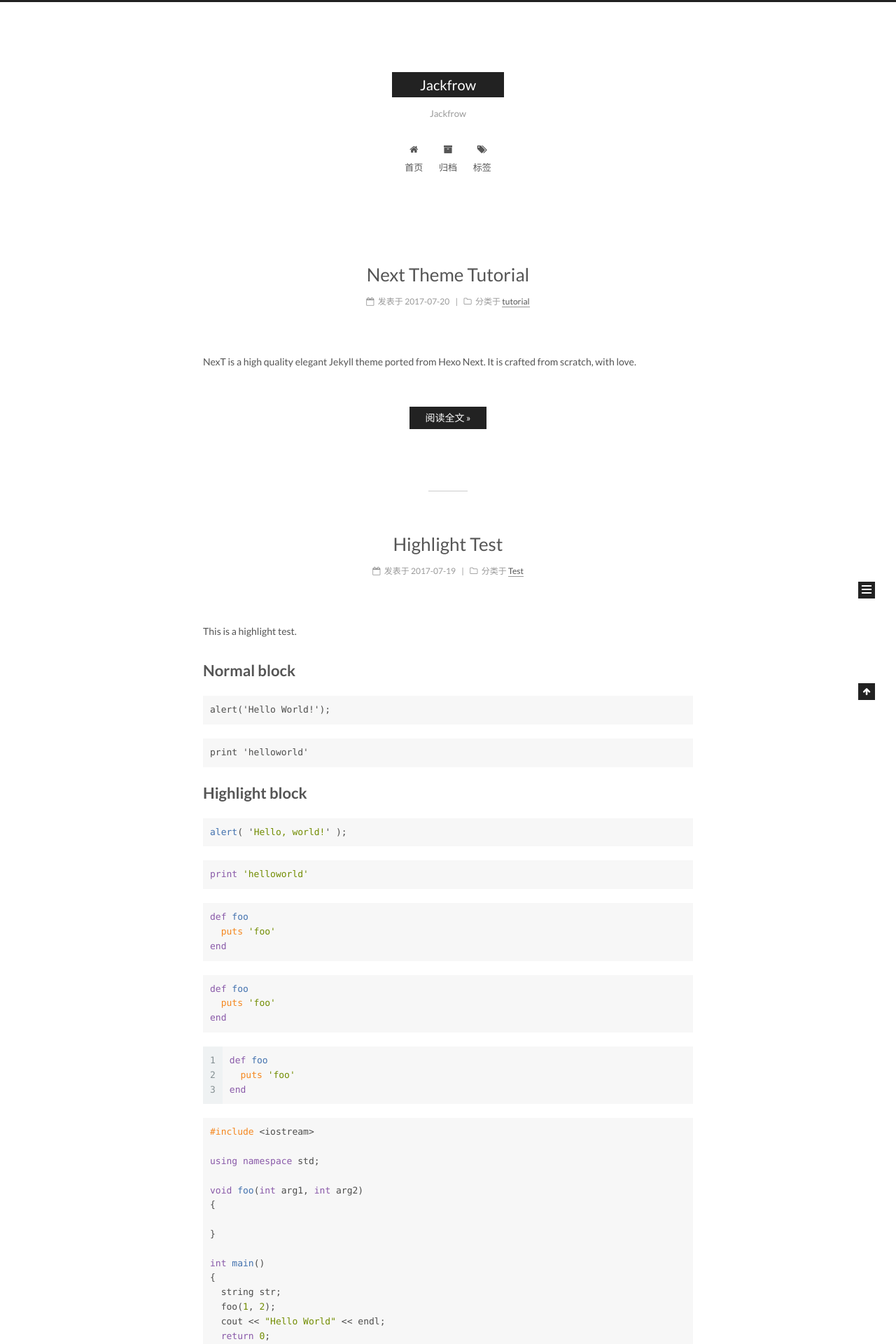
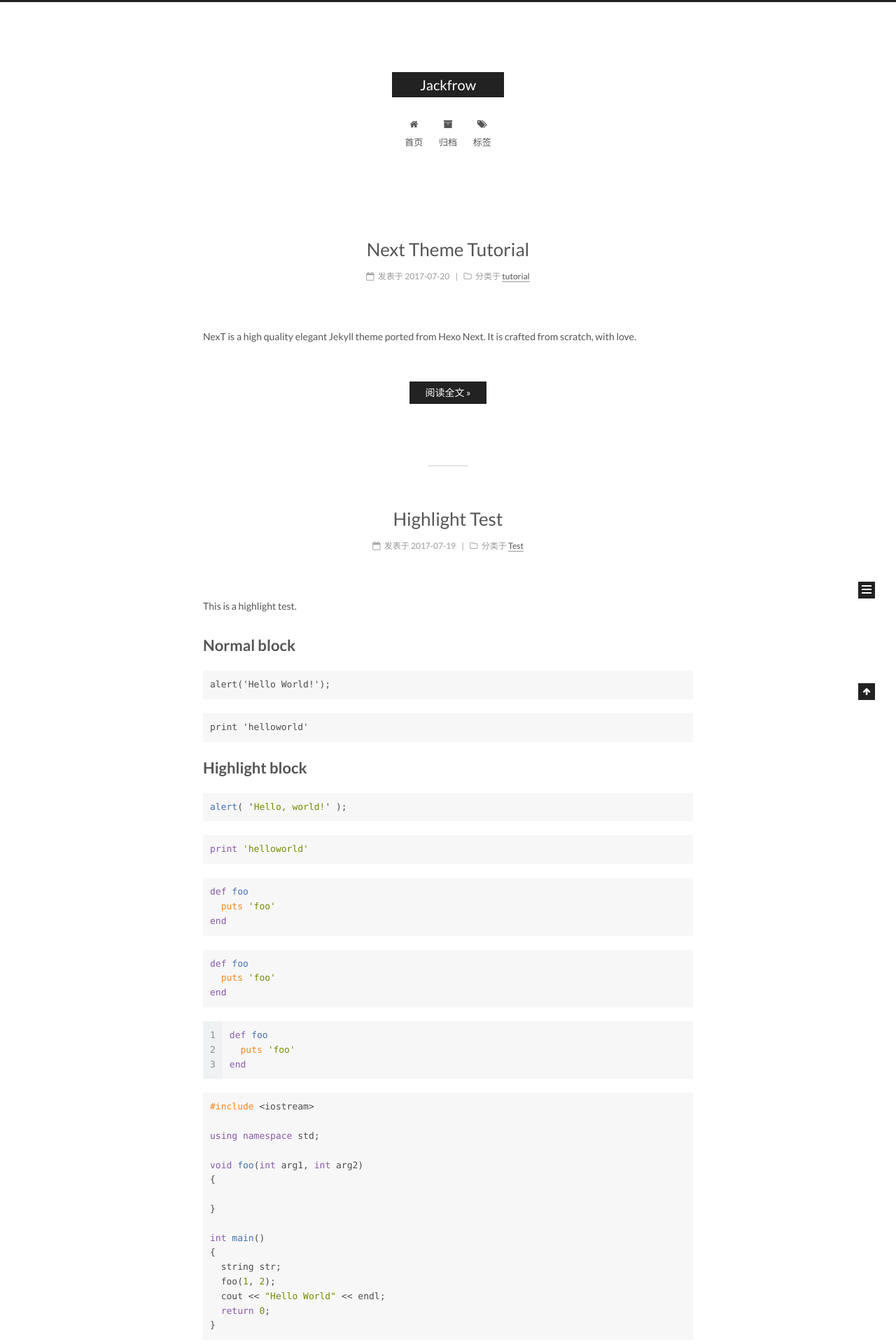
Before and after one commit to jackfrow/jackfrow.github.io-deprecated-, a Jekyll site: the page built from index.html, in a window 1280 px wide. Shown: the top 1920 px of the page at 70% size. Built offline with Jekyll 4.4.1, drawn with Linux system fonts in a browser that asks for light colours; the list of posts is cut into pages by our own code.

```diff
--- a/_config.yml
+++ b/_config.yml
@@ -5,8 +5,8 @@
 
 # Site
 title: Jackfrow
-subtitle: Jackfrow
-description: Jackfrow
+subtitle:
+description:
 author: jabber
 # Support language: de, en, fr-FR, id, ja, ko, pt-BR, pt, ru, zh-Hans, zh-hk, zh-tw
 language: zh-Hans
```
Also changed, not shown: assets/images/avatar.gif.
